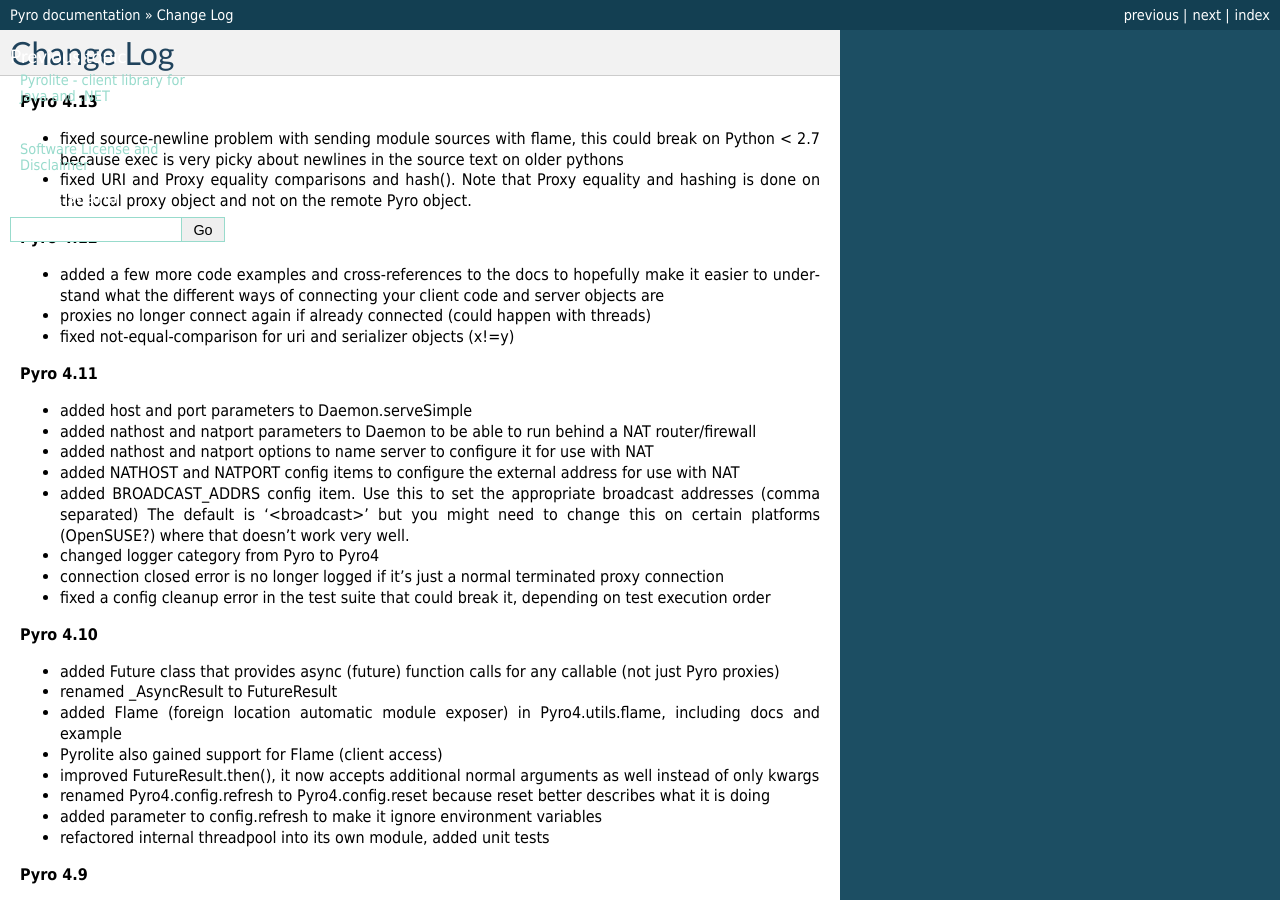
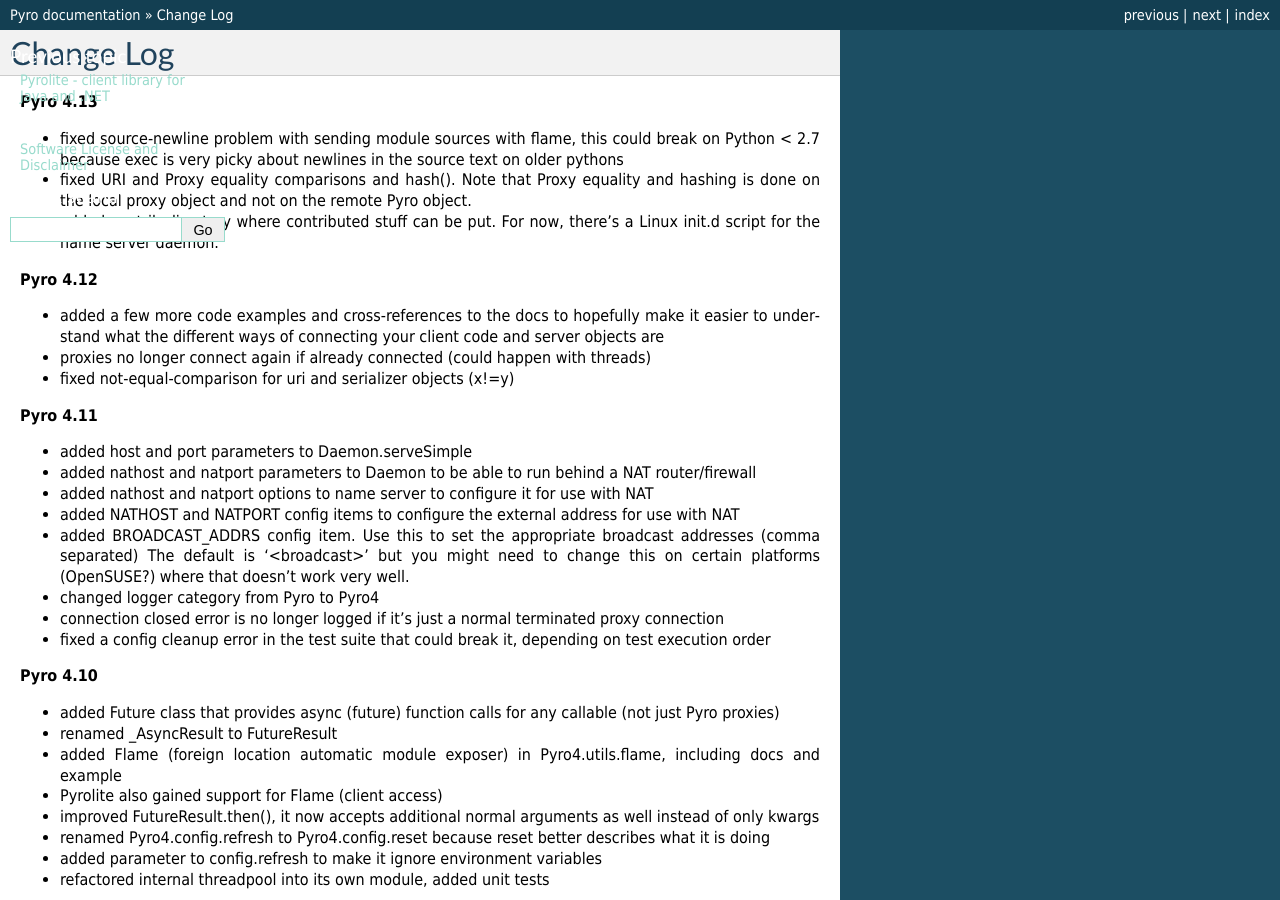
Before and after one commit to delmic/Pyro4, a Sphinx documentation site: the page built from docs/source/changelog.rst, in a window 1280 px wide and 900 px high. Built offline with Sphinx 7.4.7, drawn with Linux system fonts in a browser that asks for light colours; the version number could not be read and is left out.

Commit message:
added contrib init.d/pyro4-nsd script.
git-svn-id: svn://svn.razorvine.net/Pyro/Pyro4/trunk@694 08cfa0ad-1c00-4aa0-9110-f4b10de7e716

```diff
--- a/docs/source/changelog.rst
+++ b/docs/source/changelog.rst
@@ -8,6 +8,8 @@
   on Python < 2.7 because exec is very picky about newlines in the source text on older pythons
 - fixed URI and Proxy equality comparisons and hash(). Note that Proxy equality and hashing is
   done on the local proxy object and not on the remote Pyro object.
+- added contrib directory where contributed stuff can be put. For now, there's a Linux init.d
+  script for the name server daemon.
 
 
 **Pyro 4.12**
```
Also changed, not shown: 1 other file.
